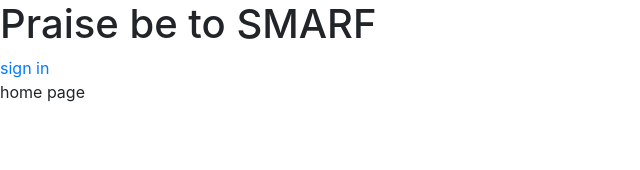
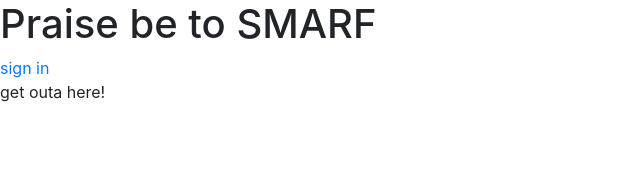
Before and after one commit to jamescarney3/wct-image-emporium, a React app: page /unauthorized in a window 1280 px wide. Shown: the top 170 px of the page, without its empty margins (0-640 px from the left). Built offline with nearby package versions, Linux system fonts and the light colour scheme; the HTML template or start-up script is replaced by a standard one.

Commit message:
add pages dir with unauth page and use it in the main router

```diff
--- a/client/src/app.tsx
+++ b/client/src/app.tsx
@@ -1,5 +1,7 @@
 import React from 'react';
 import { BrowserRouter as Router, Route, Switch } from 'react-router-dom';
+
+import { Unauthorized } from '~/pages';
 
 
 const App: React.SFC = () => {
@@ -8,9 +10,9 @@ const App: React.SFC = () => {
       <h1>Praise be to SMARF</h1>
       <a href="/auth/twitter">sign in</a>
       <Switch>
+        <Route path="/unauthorized" component={Unauthorized} />
+        <Route path="/admin"><div>welcome, king.</div></Route>
         <Route path="/"><div>home page</div></Route>
-        <Route path="/unauthorized"><div>get outa here!</div></Route>
-        <Route path="/admin"><div>welcome, king.</div></Route>
       </Switch>
     </Router>
   );
--- /dev/null
+++ b/client/src/pages/index.ts
@@ -0,0 +1 @@
+export { default as Unauthorized } from './unauthorized';
--- /dev/null
+++ b/client/src/pages/unauthorized.tsx
@@ -0,0 +1,10 @@
+import React from 'react';
+
+
+const Unauthorized: React.FC = () => {
+  return (
+    <div>get outa here!</div>
+  );
+};
+
+export default Unauthorized;
```
